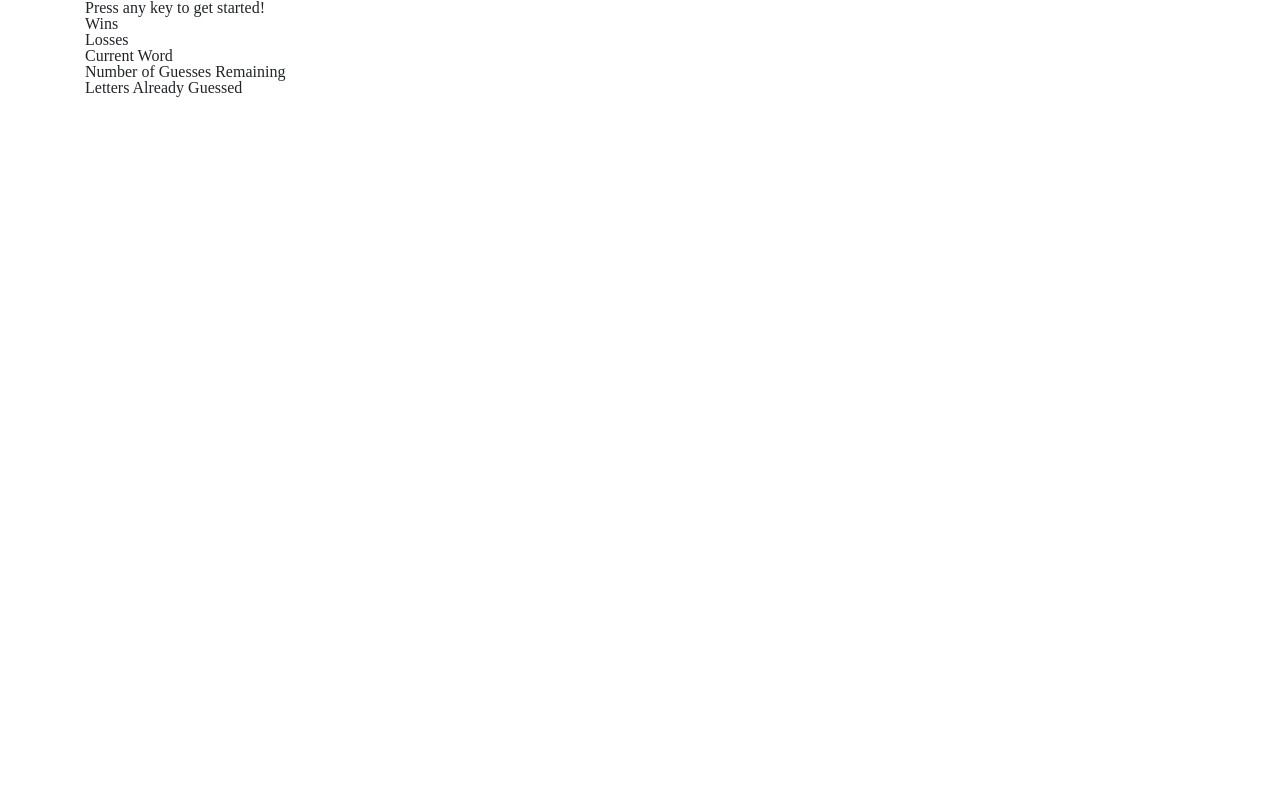
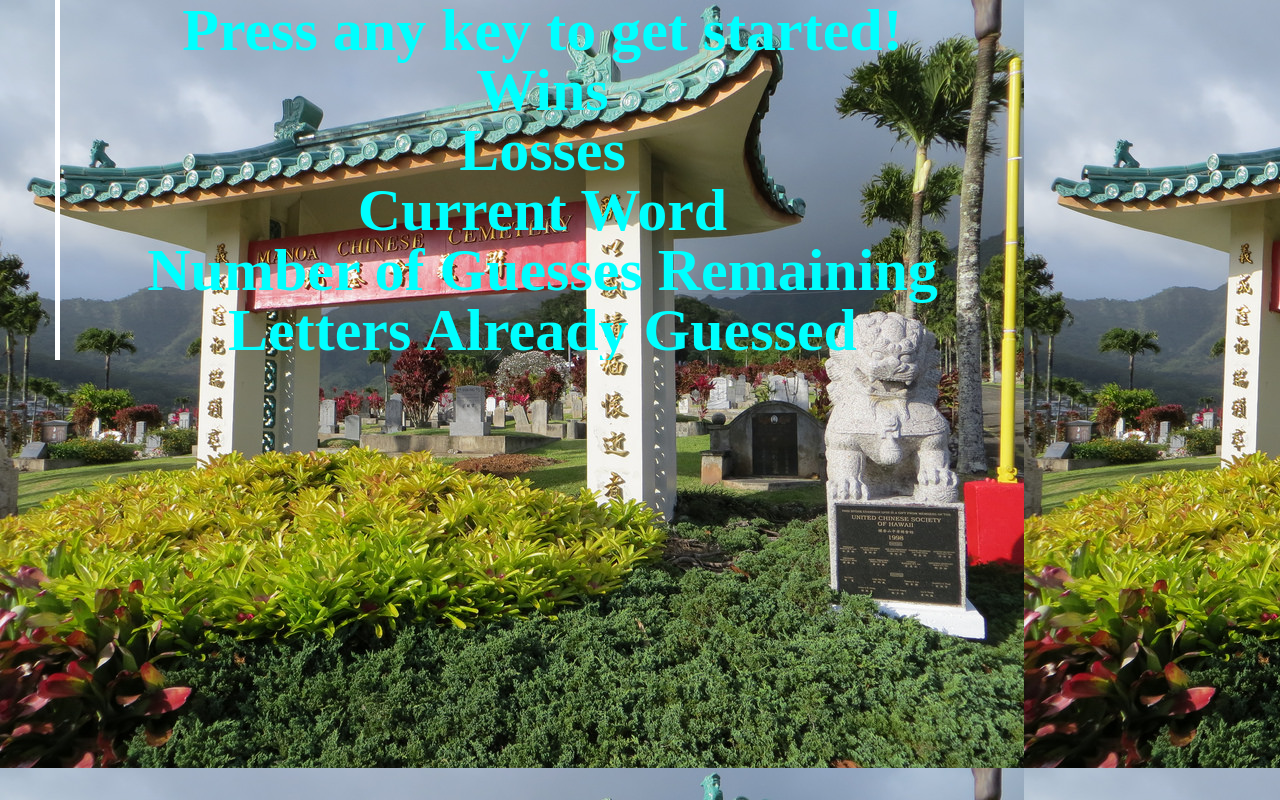
Before and after one commit to jldwyer25/WordGuessRemix, a plain HTML site: page index.html in a window 1280 px wide. Drawn offline with nearby package versions, Linux system fonts and the light colour scheme.

Commit message:
added css styling, picture, text color, alignment

```diff
--- a/assets/css/style.css
+++ b/assets/css/style.css
@@ -0,0 +1,22 @@
+.backgroundimage{
+    background-image: url(../images/gateway.jpg);
+    max-width: 960px;
+    max-height: 1000px;
+}
+
+.container{
+    padding: 0px;
+    margin: 0px;
+    overflow: auto;
+}
+
+#game-section{
+    text-align: center;
+    font-size: 60px;
+    font-weight: 700;
+    color: cyan;
+    padding-left: 65px;
+    line-height: 60px;
+    margin-left: 60px;
+    outline: 5px solid white;
+}
--- a/assets/javascript/wordguess.js
+++ b/assets/javascript/wordguess.js
@@ -1,9 +1,10 @@
+
 var numberOfRemainingGuesses = 12; //initialize to always 12 from the start
 var computerGuessWord = ""; //this stores the selected random word until user wins or losses
 var wrongGuessWord = ""; //this stores the letter concatenation everytime it's the wrong letter guess.
 var rightGuessWord = [];//this stores the corrected key pressed letter guess according to the index of computerGuessWord that stores the selected random word
 var inputKeypressed = ""; // this stores the key pressed letter
-var randomWord = ["Bootcamp", "Developer", "Northwestern", "Evanston", "Campus"];
+var randomWord = ["Szechuan", "Rangoon", "ChowMein", "EggRoll", "GeneralTso"];
 //wordGame object has the property values and methods to play this word guessing game.
 var wordGame = {
     wins: 0,  //initialize win to 0, going forward it will increment based off of the number of corrected word guesses from the user.
@@ -70,7 +71,7 @@ var wordGame = {
         if (isFound == false && wrongGuessWord.indexOf(inputKeypressed) === -1) {
            //3. use global variable called wrongGuessWord
            //to do a string concatenation with inputKeypressed that includes an empty space
-           wrongGuessWord += inputKeypressed+" ";//        wrongGuessWord=wrongGuessWord + inputKeypressed + " "
+           wrongGuessWord += inputKeypressed+" ";
            //4. it decrements the global variable numberOfRemainingGuesses
            numberOfRemainingGuesses--;
 
--- a/index.html
+++ b/index.html
@@ -8,10 +8,12 @@
     <title>Word Guess Game</title>
     <link rel="stylesheet" href="https://maxcdn.bootstrapcdn.com/bootstrap/4.0.0/css/bootstrap.min.css">
     <link rel="stylesheet" href="assets/css/reset.css">
+    <link rel="stylesheet" href="assets/css/style.css">
 
 </head>
 <!-- during the first time loading the page, the body tag will call the initialize_Game() -->
-<body onload=initialize_Game()>
+<body class="backgroundimage" onload=initialize_Game()>
+
 
     <div class="container">
 
```
Also changed, not shown: assets/images/calvin.jpg (added), assets/images/gateway.jpg (added), 2 other files.
